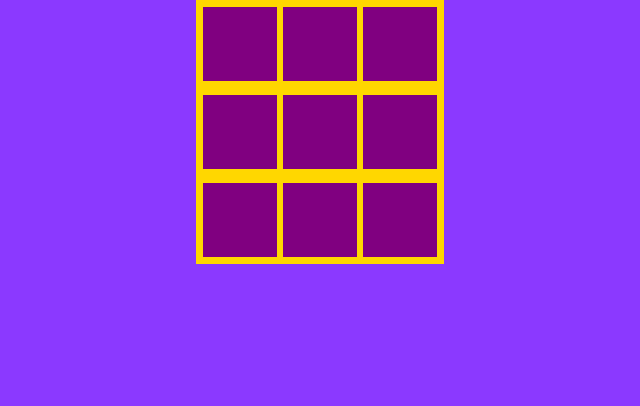
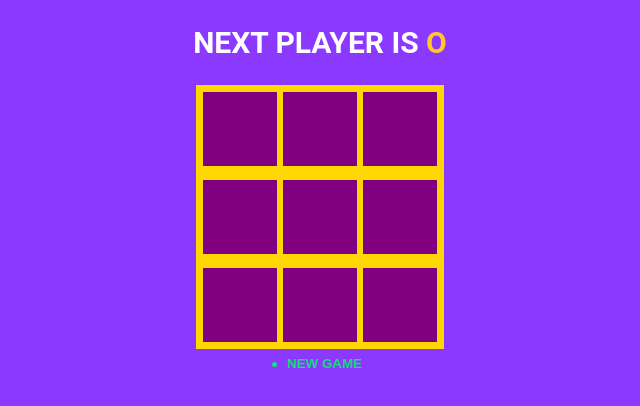
Before and after one commit to gondesi-anjali/tic-tac-toe, a React (Vite) app: page / in a window 1280 px wide. Shown: the top 406 px of the page, without its empty margins (320-960 px from the left). Built offline with nearby package versions, Linux system fonts and the light colour scheme.

Commit message:
tic tac toe is designed

```diff
--- a/src/App.jsx
+++ b/src/App.jsx
@@ -1,12 +1,61 @@
 import Board from './components/Board';
+import { useState } from 'react';
 import './styles.scss';
+import { calcWinner } from './components/winner';
+import Drawmatch from './components/drawmatch';
+import Hist from './components/history';
+function App() {
+  // const [squares, setSquares] = useState(Array(9).fill(null));
+  // const [player, setplayer] = useState(false);
+  const [history, sethistory] = useState([
+    { squares: Array(9).fill(null), player: false },
+  ]);
+  const [move, setmove] = useState(0);
+  const gameboard = history[move];
+  const winner = calcWinner(gameboard.squares);
 
-function App() {
+  const sqclick = clickedpos => {
+    if (gameboard.squares[clickedpos] || winner) {
+      return;
+    }
+    sethistory(currenthist => {
+      const override = move + 1 !== currenthist.length;
+      const prevgamestate = override
+        ? currenthist[move]
+        : history[history.length - 1];
+      const nextgamestate = prevgamestate.squares.map((sqvalue, position) => {
+        if (clickedpos === position) {
+          return prevgamestate.player ? 'X' : 'O';
+        }
+        return sqvalue;
+      });
+      const base = override
+        ? currenthist.slice(0, currenthist.indexOf(prevgamestate) + 1)
+        : currenthist;
+      return base.concat({
+        squares: nextgamestate,
+        player: !prevgamestate.player,
+      });
+    });
+    setmove(move => move + 1);
+  };
+  const moveto = mov => {
+    setmove(mov);
+  };
+
   return (
     <div className="app">
-      <Board />
+      <Drawmatch winner={winner} gameboard={gameboard} />
+      <Board squares={gameboard.squares} sqclick={sqclick} />
+      <Hist history={history} moveto={moveto} move={move} />
     </div>
   );
 }
 
 export default App;
+// sethistory(currentsq => {
+//   return currentsq.map((sqvalue, position) => {
+//     if (clickedpos === position) {
+//       return player ? 'X' : 'O';
+//     }
+//     return sqvalue;
--- a/src/components/Board.jsx
+++ b/src/components/Board.jsx
@@ -1,22 +1,5 @@
-import { useState } from 'react';
 import Square from './Square';
-const Board = () => {
-  const [squares, setSquares] = useState(Array(9).fill(null));
-  const [player, setplayer] = useState(false);
-  const sqclick = clickedpos => {
-    if (squares[clickedpos]) {
-      return;
-    }
-    setSquares(currentsq => {
-      return currentsq.map((sqvalue, position) => {
-        if (clickedpos === position) {
-          return player ? 'X' : 'O';
-        }
-        return sqvalue;
-      });
-    });
-    setplayer(currentplayer => !currentplayer);
-  };
+const Board = ({ squares, sqclick }) => {
   const thesquares = position => {
     return (
       <Square value={squares[position]} byclick={() => sqclick(position)} />
--- /dev/null
+++ b/src/components/drawmatch.jsx
@@ -0,0 +1,34 @@
+const Drawmatch = ({ winner, gameboard }) => {
+  const { squares, player } = gameboard;
+  const nomoves = squares.every(sqvalue => sqvalue !== null);
+  const nextplayer = player ? 'X' : 'O';
+  const thedrawmatch = () => {
+    if (winner) {
+      return (
+        <h2>
+          WINNER IS{' '}
+          <span className={player ? 'text-orange' : 'text-green'}>
+            {winner}
+          </span>
+        </h2>
+      );
+    }
+    if (!winner && nomoves) {
+      return <h2>ITS A DRAW MATCH</h2>;
+    }
+    if (!winner && !nomoves) {
+      return (
+        <h2>
+          NEXT PLAYER IS{' '}
+          <span className={player ? 'text-green' : 'text-orange'}>
+            {' '}
+            {nextplayer}
+          </span>
+        </h2>
+      );
+    }
+    return null;
+  };
+  return <div>{thedrawmatch()}</div>;
+};
+export default Drawmatch;
--- /dev/null
+++ b/src/components/history.jsx
@@ -0,0 +1,20 @@
+const Hist = ({ history, moveto, move }) => {
+  return (
+    <div className="history-wrapper">
+      <ul className="history">
+        {history.map((_, index) => (
+          <li key={index}>
+            <button
+              type="button"
+              className={`btn-move ${move === index ? 'active' : ''}`}
+              onClick={() => moveto(index)}
+            >
+              {index === 0 ? 'NEW GAME' : `GO TO MOVE #${index}`}
+            </button>
+          </li>
+        ))}
+      </ul>
+    </div>
+  );
+};
+export default Hist;
--- /dev/null
+++ b/src/components/winner.js
@@ -0,0 +1,19 @@
+export function calcWinner(squares) {
+  const lines = [
+    [0, 1, 2],
+    [3, 4, 5],
+    [6, 7, 8],
+    [0, 3, 6],
+    [1, 4, 7],
+    [2, 5, 8],
+    [0, 4, 8],
+    [2, 4, 6],
+  ];
+  for (let i = 0; i < lines.length; i++) {
+    const [a, b, c] = lines[i];
+    if (squares[a] && squares[a] === squares[b] && squares[a] === squares[c]) {
+      return squares[a];
+    }
+  }
+  return null;
+}
--- a/src/styles.scss
+++ b/src/styles.scss
@@ -68,6 +68,7 @@ button {
 }
 
 .status-message {
+  background-color: aqua;
   margin-bottom: 30px;
   font-size: 1.2rem;
   font-weight: lighter;
```
